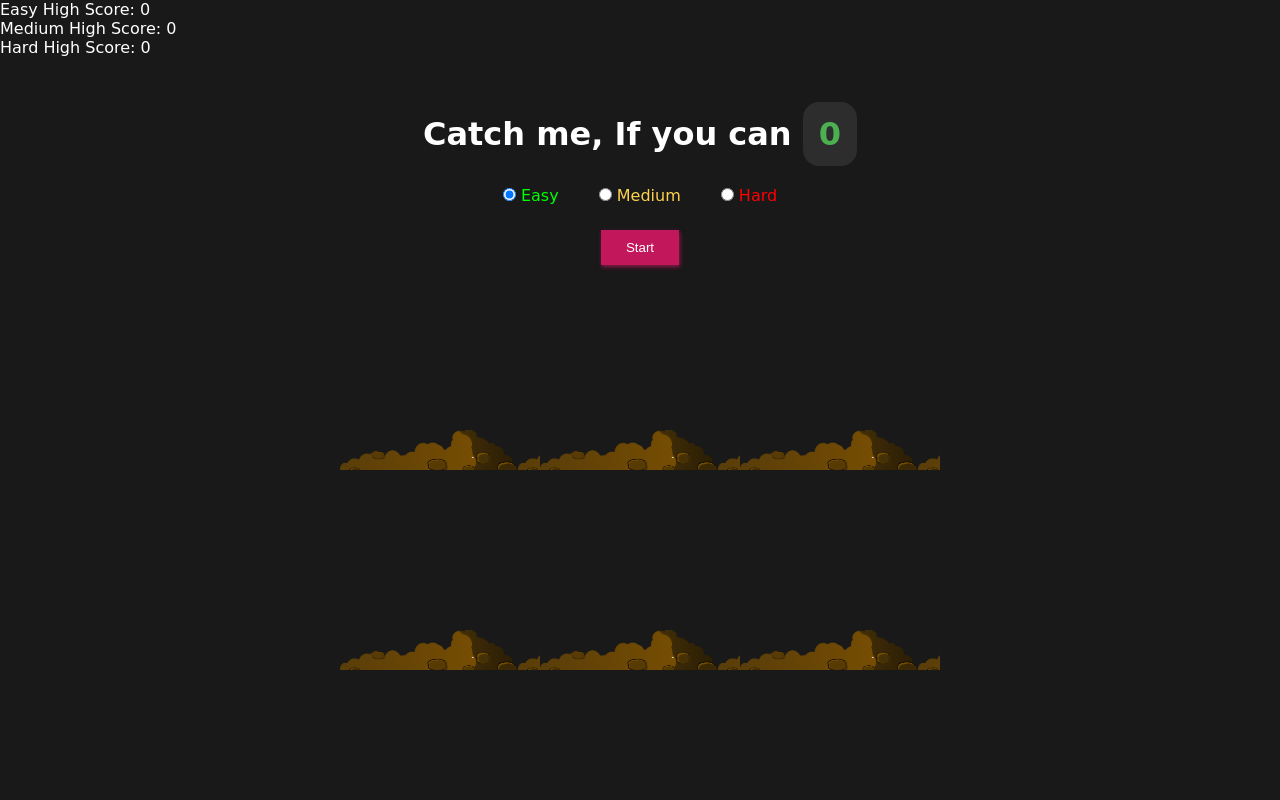
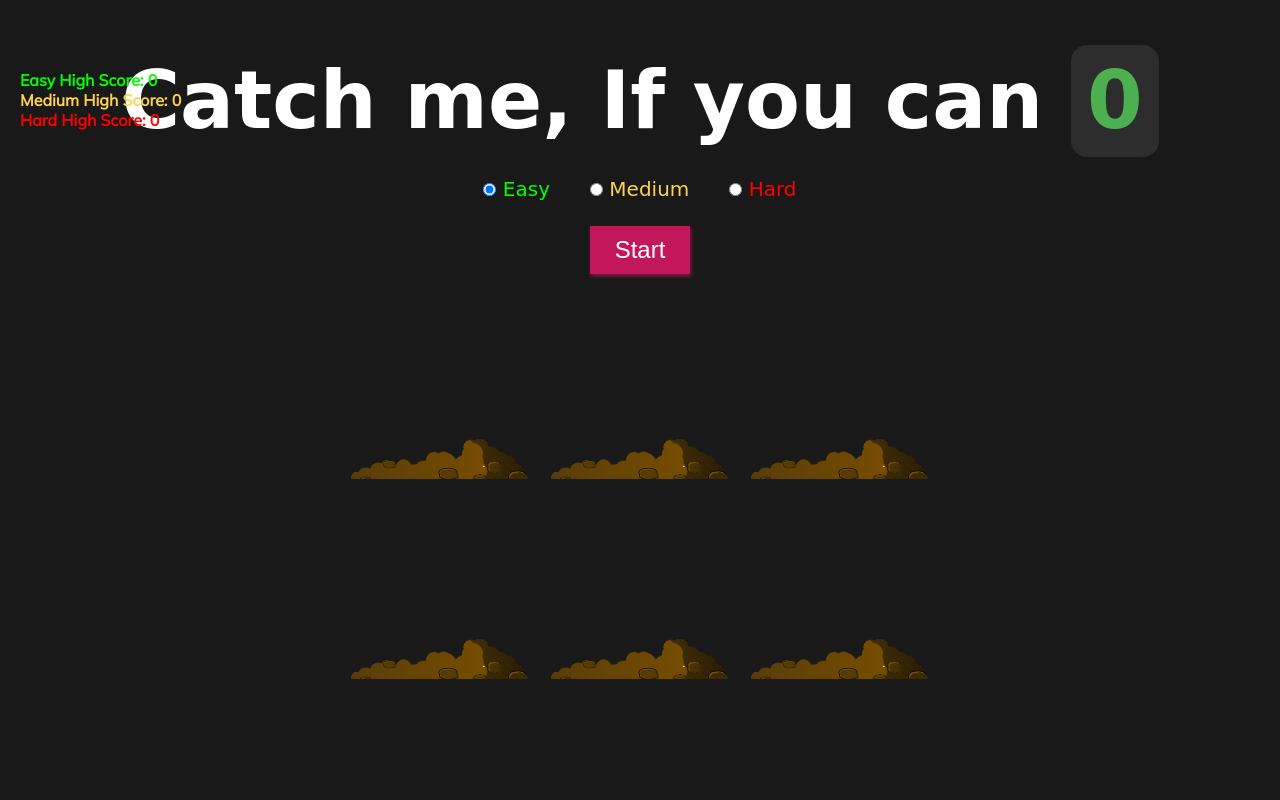
Before and after one commit to uaayush01/Whack-A-Mole-, a plain HTML site: page Index.html in a window 1280 px wide. Drawn offline with Linux system fonts and the light colour scheme; a web font is replaced by a local one.

Commit message:
Update style.css

```diff
--- a/style.css
+++ b/style.css
@@ -1,76 +1,111 @@
-*{
-    margin: 0;
-    padding: 0;
+@import url('https://fonts.googleapis.com/css2?family=Edu+AU+VIC+WA+NT+Hand:wght@400..700&family=Mulish&display=swap');
+* {
+    margin: 0px;
+    padding: 0px;
     box-sizing: border-box;
   }
-body{
+
+  body {
     font-family: cursive;
     background-color: #191919;
     color: #fff;
   }
-h1{
+  .levels-score{
+    font-family: "Mulish", sans-serif;
+    position: absolute;
+    top: 70px;
+    left: 20px;
+  }
+  .levels-score > div:nth-child(1) {
+    color: #00ff00;
+    font-weight: 1000;
+  }
+  .levels-score > div:nth-child(2) {
+    color: #ffd24e;
+    font-weight: 1000;
+  }
+  .levels-score> div:nth-child(3) {
+    color: #ff0000;
+    font-weight: 1000;
+  }
+  h1 {
     text-align: center;
-    font-style: 5rem;
+    font-size: 5rem;
     line-height: 1;
     margin-top: 45px;
   }
-.score{
+
+  .score {
     color: #4caf50;
-    background-color: #302f2fed;
+    background: #302f2fed;
     padding: 1rem;
+    line-height: 1;
     border-radius: 1rem;
     display: inline-block;
   }
-.controls{
+
+  .controls {
     margin: 5px;
     text-align: center;
   }
-.start-btn{
+
+  .start-btn {
     padding: 10px 25px;
     outline: none;
-    font-style: 24px;
-    background-color: #c2185b;
+    font-size: 24px;
+    background: #c2185b;
     color: #fff;
     border: 0px;
     box-shadow: 1px 2px 4px #c2185bb0;
     cursor: pointer;
   }
-.start-btn:hover{
-    background-color: #187bc2;
-    box-shadow: 1px 2px 4px #185fc2b0 ;
+
+  .start-btn:hover {
+    background: #187bc2;
+    box-shadow: 1px 2px 4px #185fc2b0;
   }
-.levels{
-    font-style: 20px;
-    display:flex;
+
+  .levels {
+    font-size: 20px;
+    display: flex;
     align-items: center;
     justify-content: center;
   }
-.levels > div{
+
+  /* Style for each difficulty level */
+  .levels > div {
     margin: 20px;
   }
-.levels > div:nth-of-type(1){
+
+  .levels > div:nth-child(1) {
     color: #00ff00;
   }
-.levels > div:nth-of-type(2){
+  .levels > div:nth-child(2) {
     color: #ffd24e;
   }
-.levels > div:nth-of-type(3){
+  .levels > div:nth-child(3) {
     color: #ff0000;
   }
-.game{
+
+  /* Style for the game board */
+  .game {
     width: 600px;
     height: 400px;
     display: flex;
     flex-wrap: wrap;
     margin: 0 auto;
   }
-.hole{
+
+  /* Style for each hole on the game board */
+  .hole {
     flex: 1 0 33.33%;
     overflow: hidden;
     position: relative;
   }
-.hole::after{
-    background: url(images/hole.png);
+
+  /* Style for the mole inside each hole */
+  .hole:after {
+    background: url("images/hole.png") bottom center no-repeat;
     background-size: contain;
     content: "";
     width: 100%;
@@ -79,39 +114,49 @@ h1{
     z-index: 2;
     bottom: -30px;
   }
-.mole{
-    background: url(images/mole.png);
+
+  /* Style for the mole when it pops up from a hole */
+  .mole {
+    position: absolute;
+    top: 100%;
     width: 100%;
     height: 100%;
+    background: url("images/mole.png") bottom center no-repeat;
     background-size: 60%;
-    position: absolute;
-    top: 100%;
     transition: all 0.4s;
     cursor: pointer;
   }
-.hole.up .mole{
+
+  /* Style for the mole when it pops up from a hole and becomes visible */
+  .hole.up .mole {
     top: 0;
   }
 
-@media (max-width:768px) {
-    h1{
+  /* adjust for small screen size */
+  @media (max-width: 768px) {
+    h1 {
       padding: 20px;
-        font-style: 2rem;
+      font-size: 2rem;
     }
-    .score{
+
+    .score {
       margin: 20px;
     }
-    .hole::after{
+
+    .hole::after {
       bottom: -22px;
       margin: 6px;
     }
-    .start-btn{
+
+    .start-btn {
       padding: 8px 20px;
     }
-    .levels > div{
+
+    .levels > div {
       margin: 10px;
     }
-    .game{
+
+    .game {
       width: 90%;
       height: 300px;
     }
```
Lines whose indentation alone changed are shown as unchanged.
